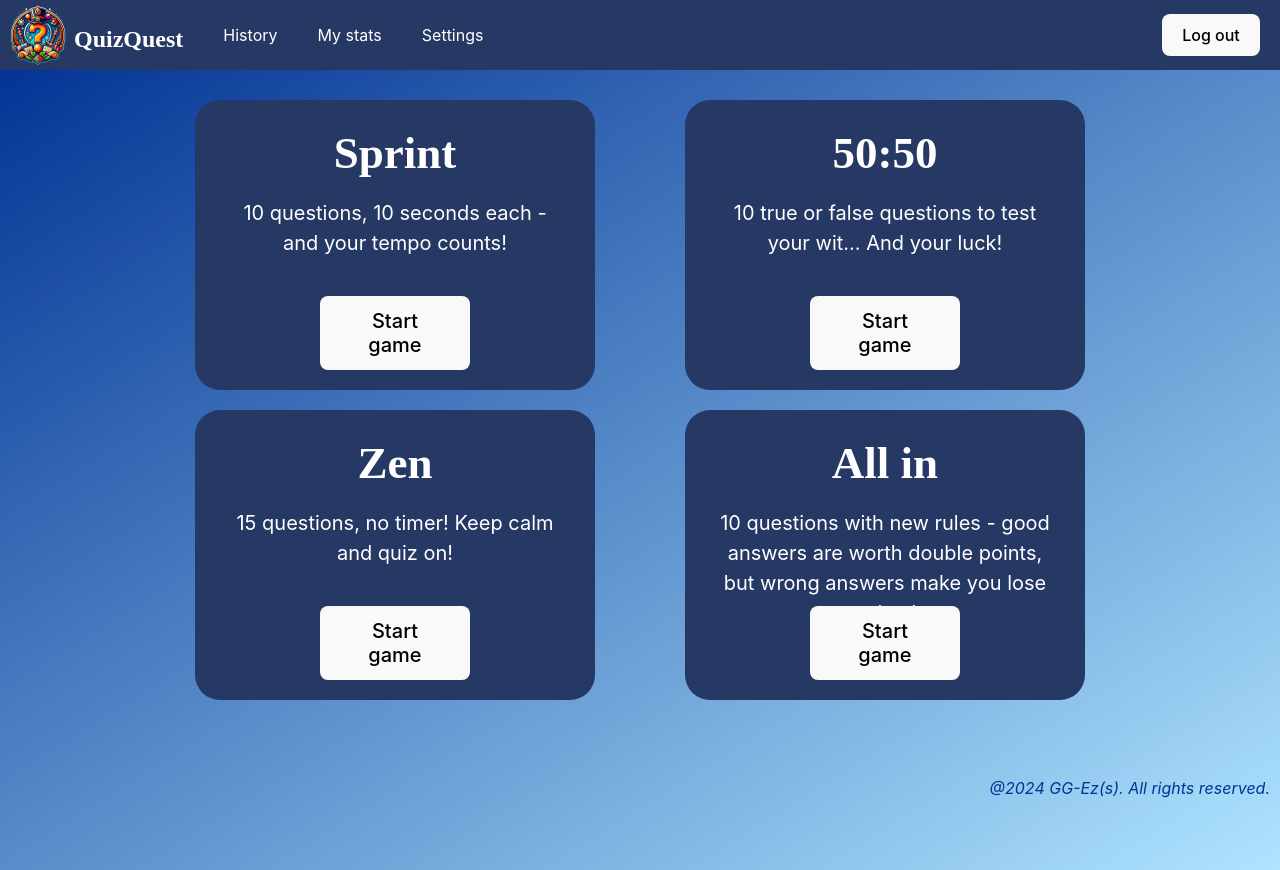
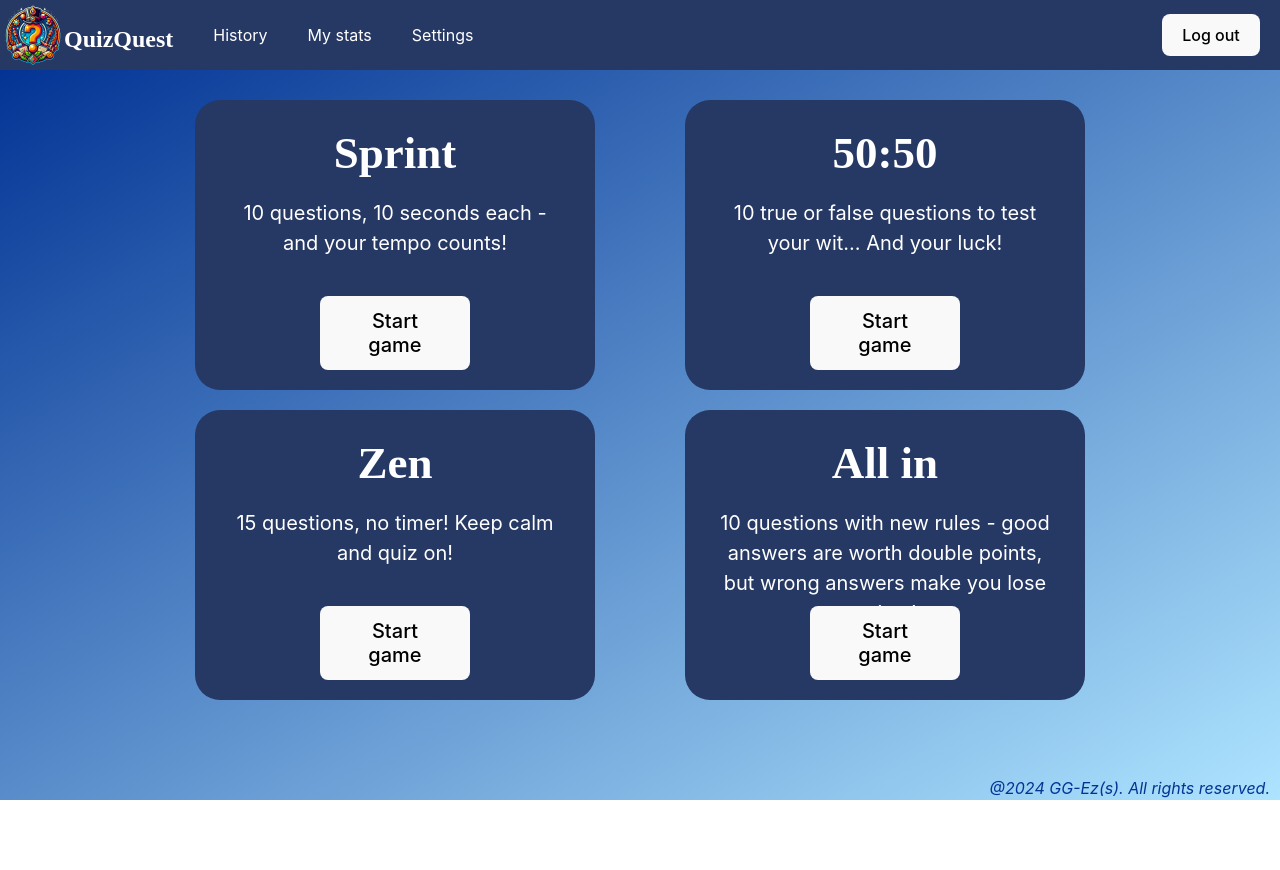
Before and after one commit to CodecoolGlobal/freestyle-mern-project-react-kveszti, a React (Vite) app in the folder client/: page / in a window 1280 px wide. After the commit the page ends 800 px from the top, so only its background shows below. Built offline with nearby package versions, Linux system fonts and the light colour scheme; a web font is replaced by a local one.

Commit message:
css_scroll_adjustments

```diff
--- a/client/src/App.css
+++ b/client/src/App.css
@@ -3,7 +3,6 @@
 }
 
 #root {
-  height: 100%;
   max-width: 100%;
   margin: 0;
   padding: 0;
@@ -13,7 +12,7 @@
   place-items: center;
   margin-top: 70px;
   min-width: 100vw;
-  min-height: 100vh;
+  min-height: calc(100vh - 70px);
 }
 
 @font-face {
@@ -198,7 +197,7 @@ body {
   padding: 0;
   will-change: filter;
   transition: filter 300ms;
-  margin: 5px
+  margin: 3px, 5px;
 }
 
 .logo:hover {
```
